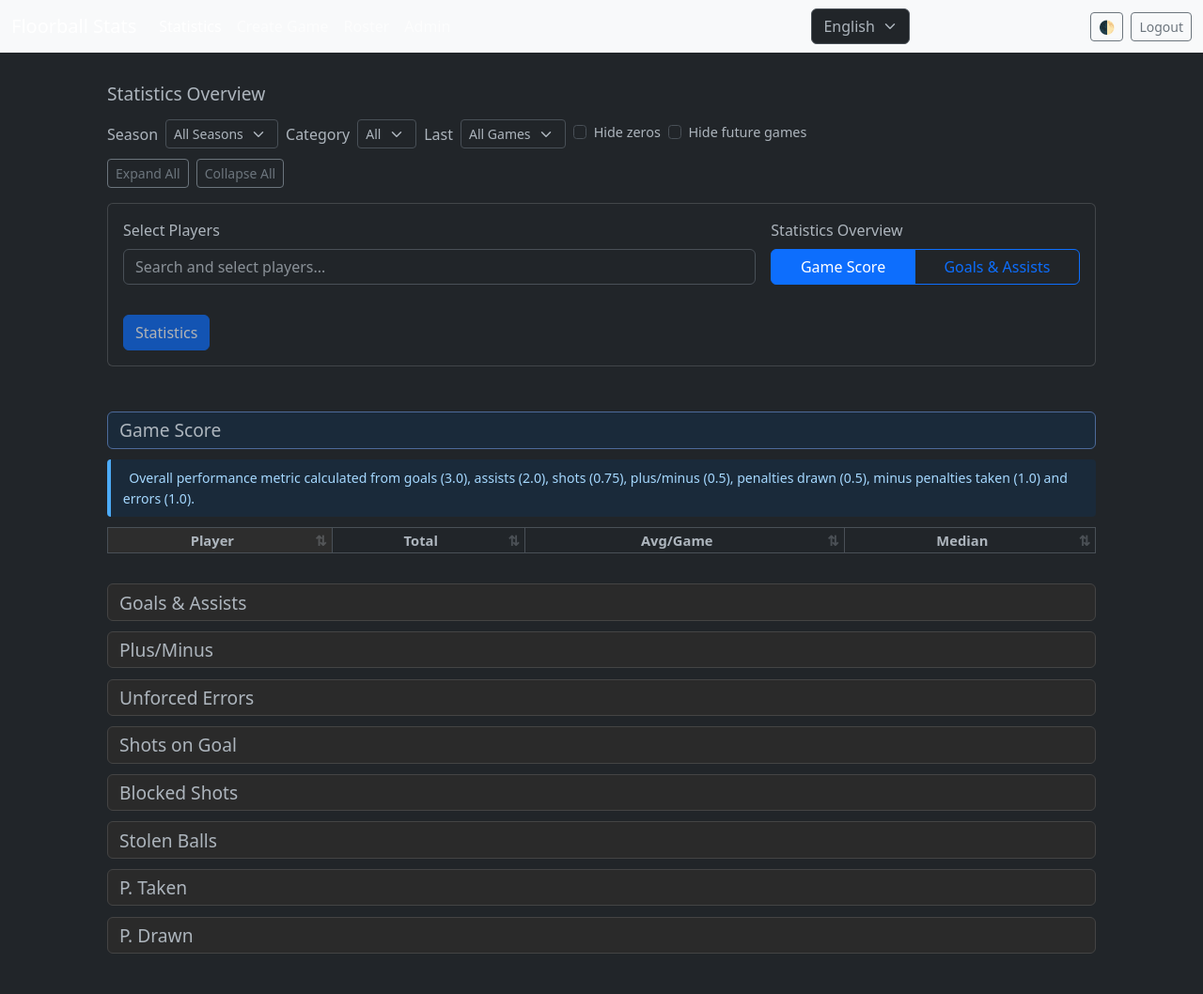
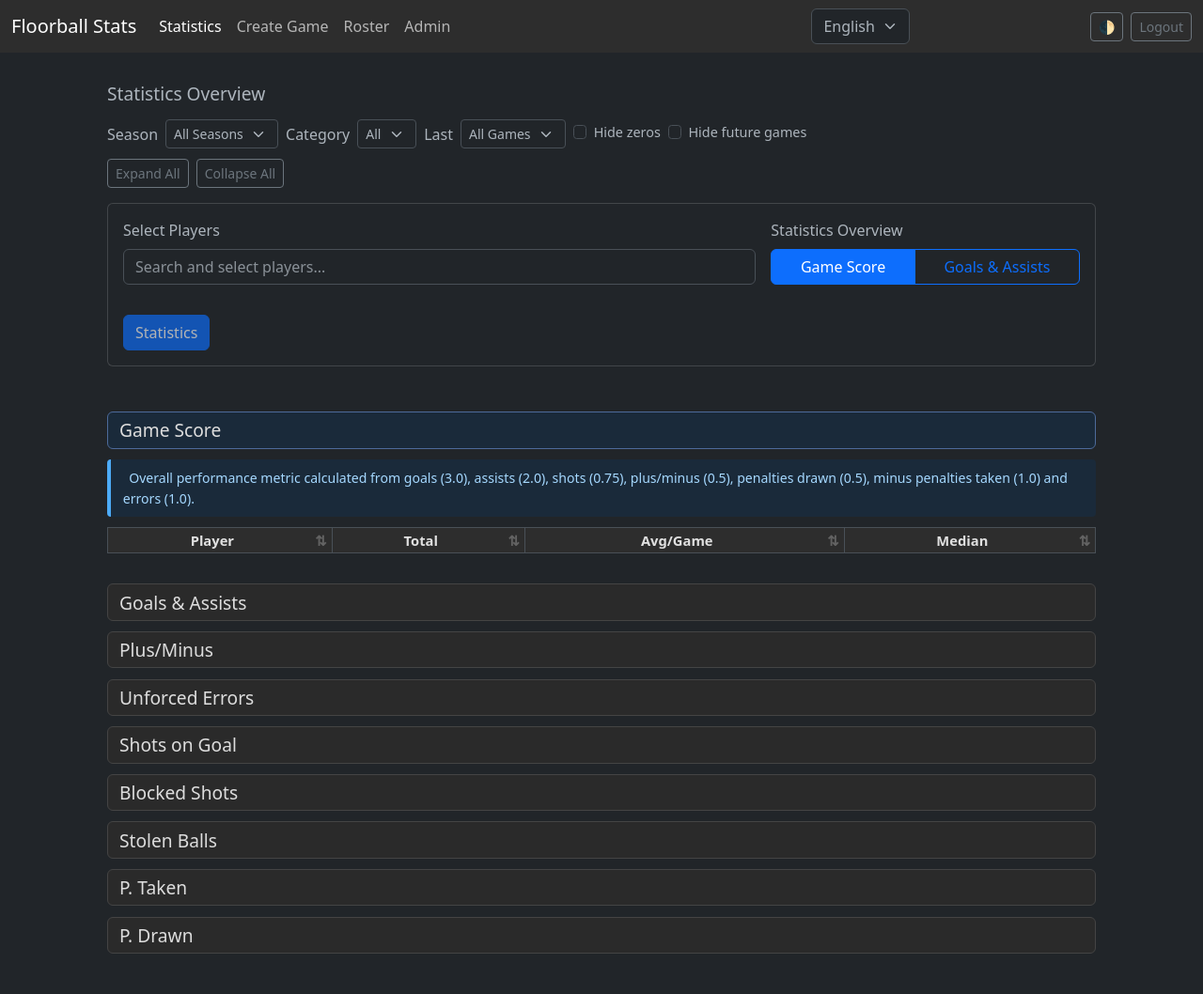
Before and after one commit to dennyschwender/FloorballStatsTracker, a Flask app: page /stats in a window 1280 px wide, after a click on "Game Score". Shown: the whole page at 94% size. Run offline with Flask 3, Linux system fonts and the light colour scheme; the visitor is signed in with stand-in values (Sample User, id 1); lists and menus that the app fills with data are empty; parts of the project's set-up code (start-up, migrations or seed data) failed here and were passed over; some libraries are stand-ins or nearby versions.

Commit message:
fix(dark): add dark mode overrides for tables, bg-light, result boxes
Add [data-bs-theme] overrides for <th> backgrounds (.table-light,
table-striped, thead), .bg-light elements (navbar, result-summary),
and h3 headings in stats page.

```diff
--- a/static/css/main.css
+++ b/static/css/main.css
@@ -359,3 +359,31 @@ form.mb-4 {
 [data-bs-theme="dark"] .table-responsive tbody td:first-child {
     background-color: var(--bs-table-bg, #1e1e1e);
 }
+
+/* ── Table light headers and result boxes ── */
+[data-bs-theme="dark"] .table-light,
+[data-bs-theme="dark"] .table > thead {
+    --bs-table-bg: #2d2d2d;
+    --bs-table-color: #e0e0e0;
+}
+[data-bs-theme="dark"] .table-striped > tbody > tr:nth-of-type(odd) > * {
+    --bs-table-bg: #1e1e1e;
+    --bs-table-color: #e0e0e0;
+}
+[data-bs-theme="dark"] .table-striped > tbody > tr:nth-of-type(even) > * {
+    --bs-table-bg: #252525;
+    --bs-table-color: #e0e0e0;
+}
+[data-bs-theme="dark"] .result-summary.bg-light {
+    background-color: #2d2d2d !important;
+    border-color: #444 !important;
+}
+[data-bs-theme="dark"] .bg-light {
+    background-color: #2d2d2d !important;
+}
+[data-bs-theme="dark"] h3 {
+    color: #ddd;
+}
+[data-bs-theme="dark"] th.rotate .sort-icon::after {
+    color: #aaa;
+}
```
